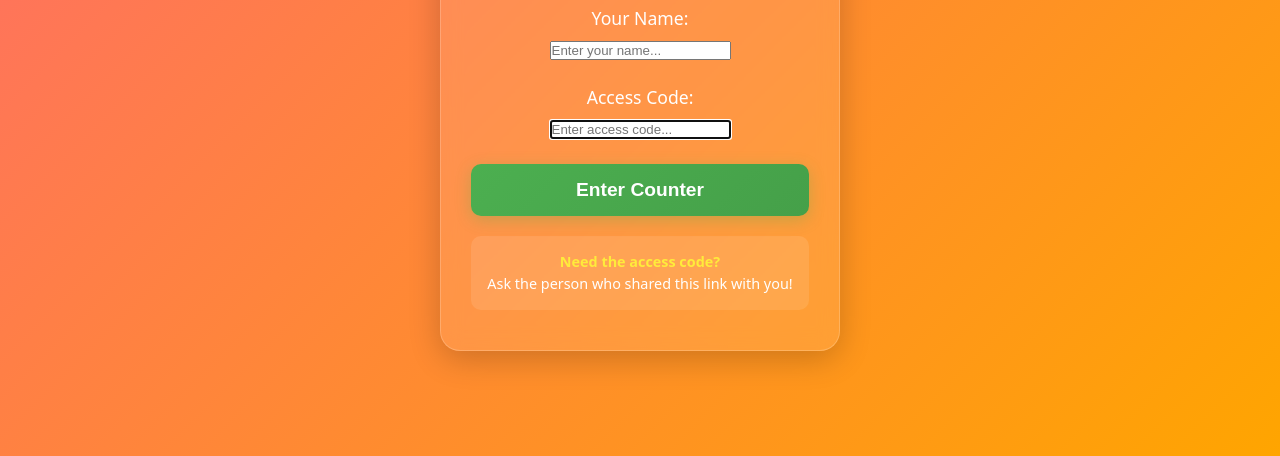
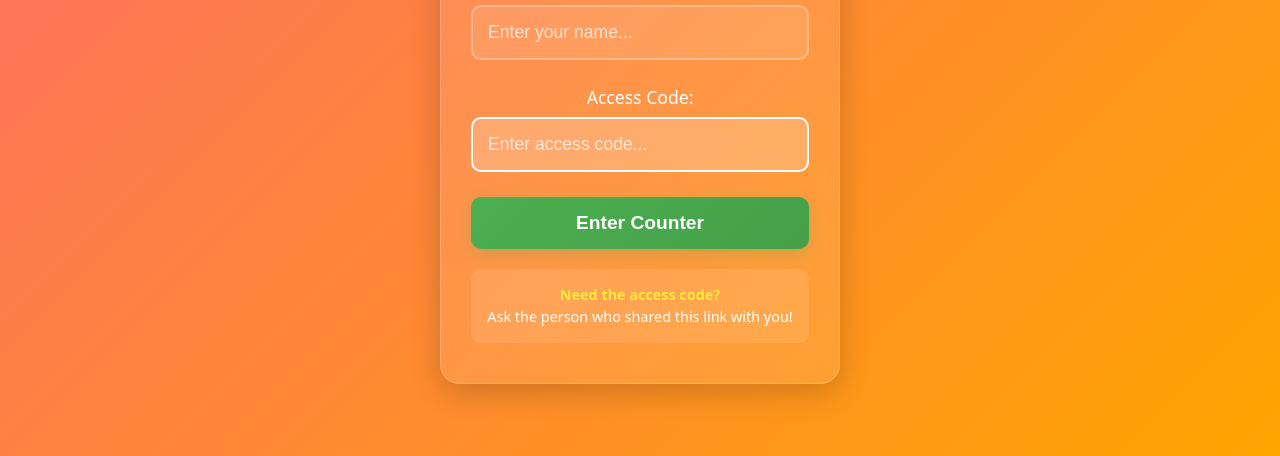
Before and after one commit to edtadros/snack-counter, a website: page public/login.html in a window 1280 px wide. Shown: the part 344-800 px from the top of the page. Drawn offline with Linux system fonts and the light colour scheme.

Commit message:
Fix login form input styling consistency
- Both Name and Access Code fields now have identical sizing and styling
- Updated CSS to target both input[type='text'] and input[type='password']
- Ensures consistent visual appearance for both form fields

```diff
--- a/public/login.html
+++ b/public/login.html
@@ -61,6 +61,7 @@
             font-size: 1.1rem;
         }
 
+        input[type="text"],
         input[type="password"] {
             width: 100%;
             padding: 15px;
@@ -73,10 +74,12 @@
             transition: all 0.3s ease;
         }
 
+        input[type="text"]::placeholder,
         input[type="password"]::placeholder {
             color: rgba(255, 255, 255, 0.7);
         }
 
+        input[type="text"]:focus,
         input[type="password"]:focus {
             border-color: white;
             background: rgba(255, 255, 255, 0.2);
```
